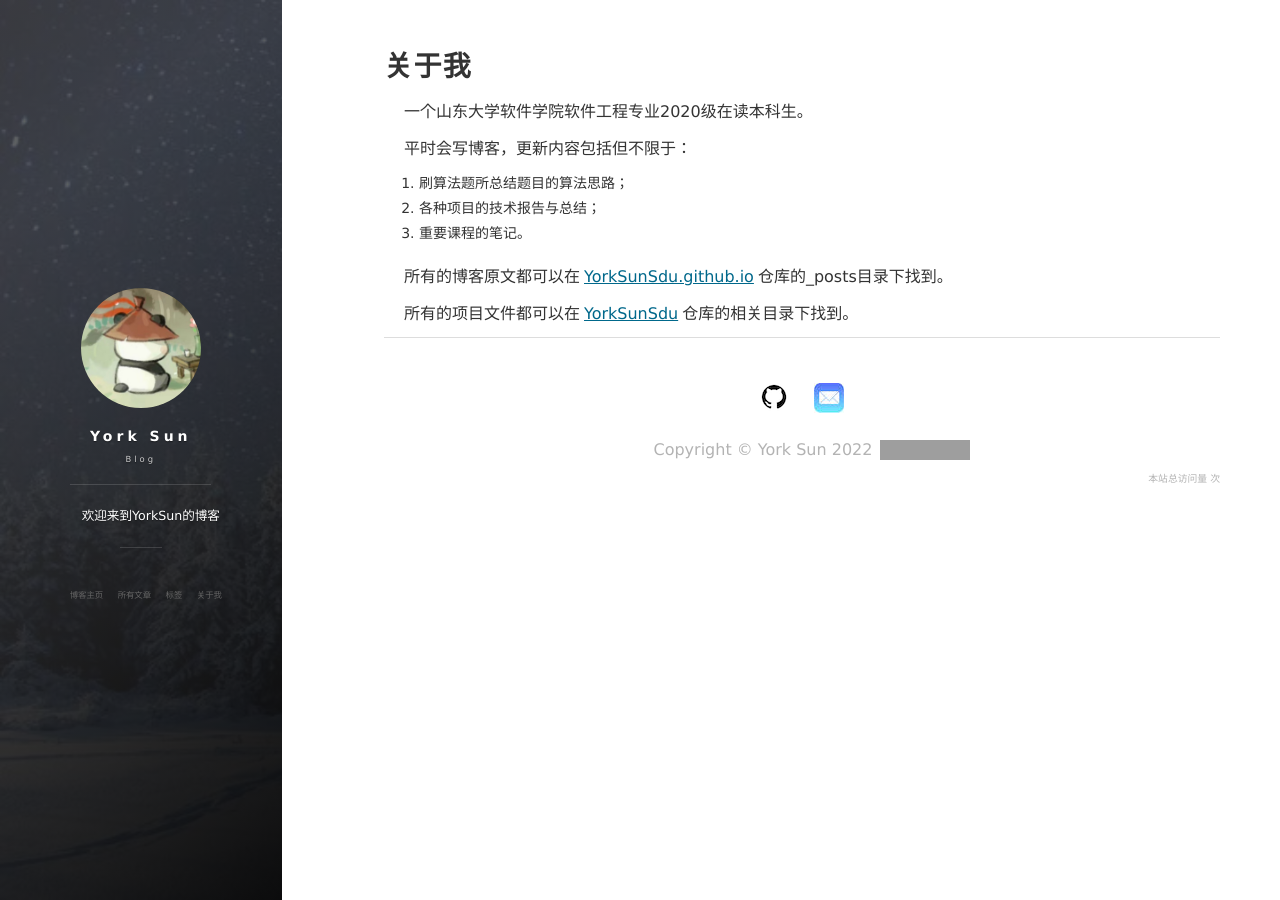
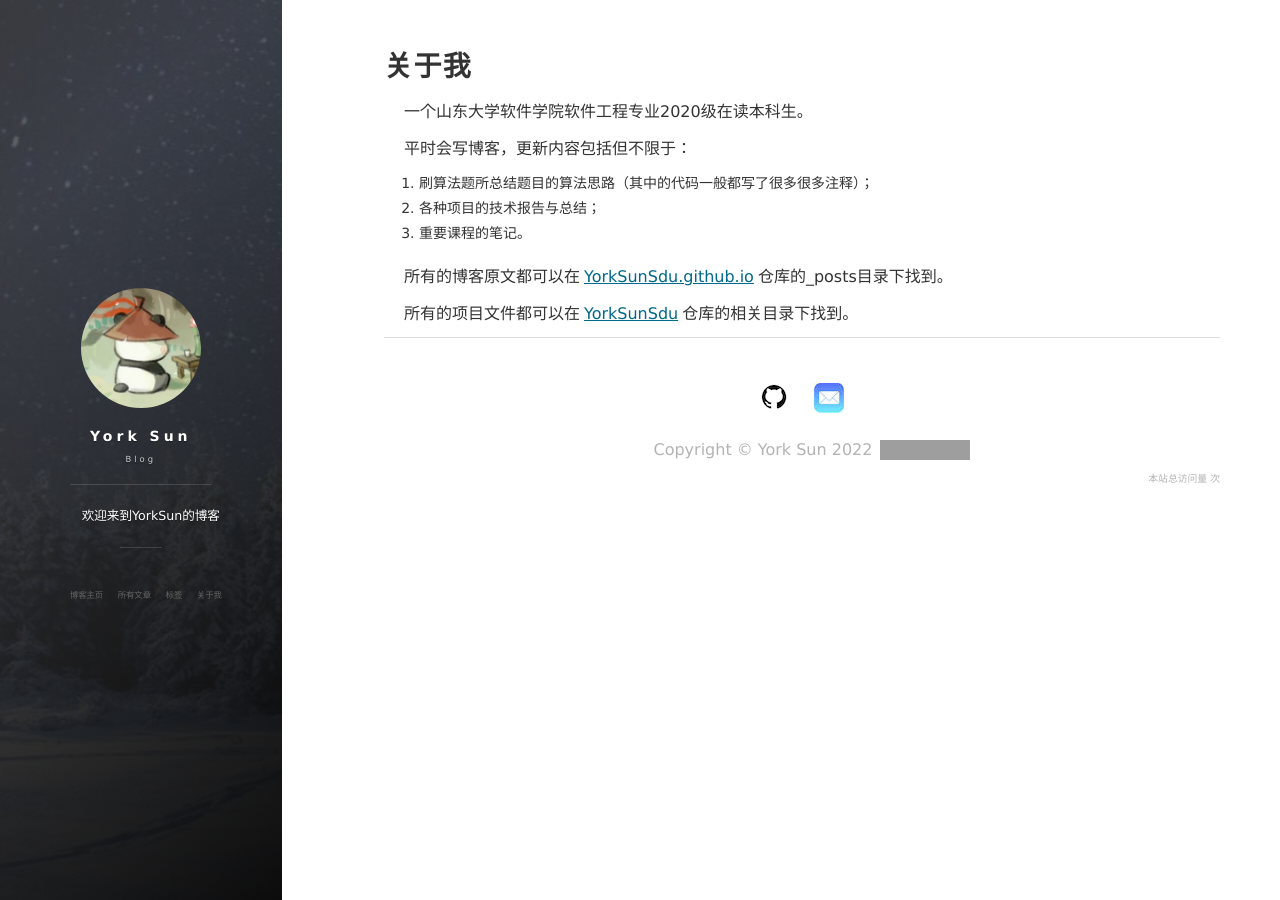
Before and after one commit to YorkSunSdu/YorkSunSdu.github.io, a Jekyll site: the page built from about.md, in a window 1280 px wide. Built offline with Jekyll 4.4.1, drawn with Linux system fonts in a browser that asks for light colours; nearby versions of some CDN libraries; comment, search, counter and statistics services are not loaded; grey boxes are pictures that could not be loaded.

Commit message:
add notes explanation

```diff
--- a/about.md
+++ b/about.md
@@ -7,7 +7,7 @@ title: 关于我
 
 平时会写博客，更新内容包括但不限于：
 
-1. 刷算法题所总结题目的算法思路；
+1. 刷算法题所总结题目的算法思路（其中的代码一般都写了很多很多注释）；
 2. 各种项目的技术报告与总结；
 3. 重要课程的笔记。
 
```
